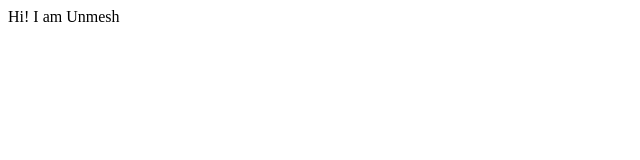
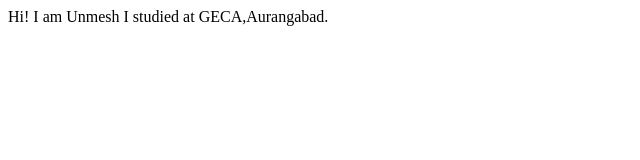
Before and after one commit to unmesh2599/Unmesh-Pantoji-Website, a plain HTML site: page index.html in a window 1280 px wide. Shown: the whole page, without its empty margins (0-640 px from the left). Drawn offline with Linux system fonts and the light colour scheme.

Commit message:
update text

```diff
--- a/index.html
+++ b/index.html
@@ -7,5 +7,6 @@
 </head>
 <body>
     Hi! I am Unmesh
+    I studied at GECA,Aurangabad.
 </body>
 </html>
```
